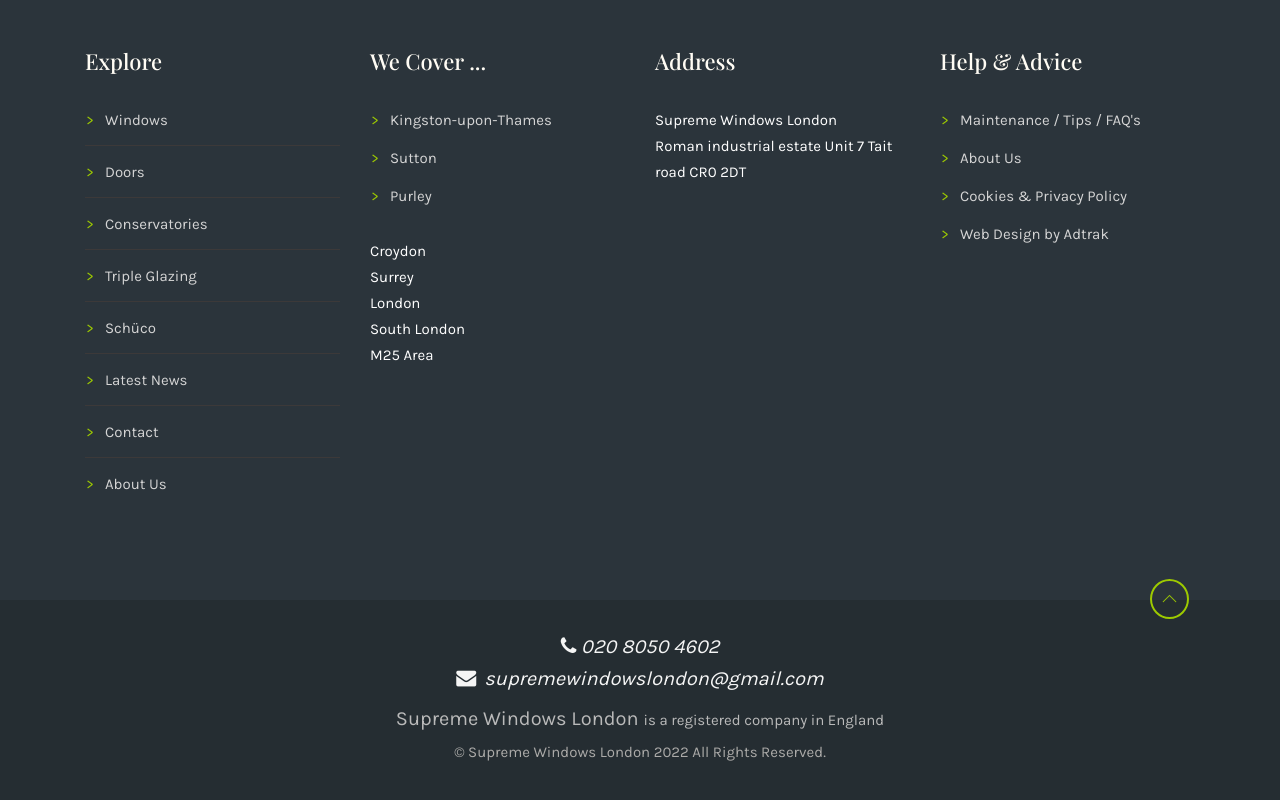
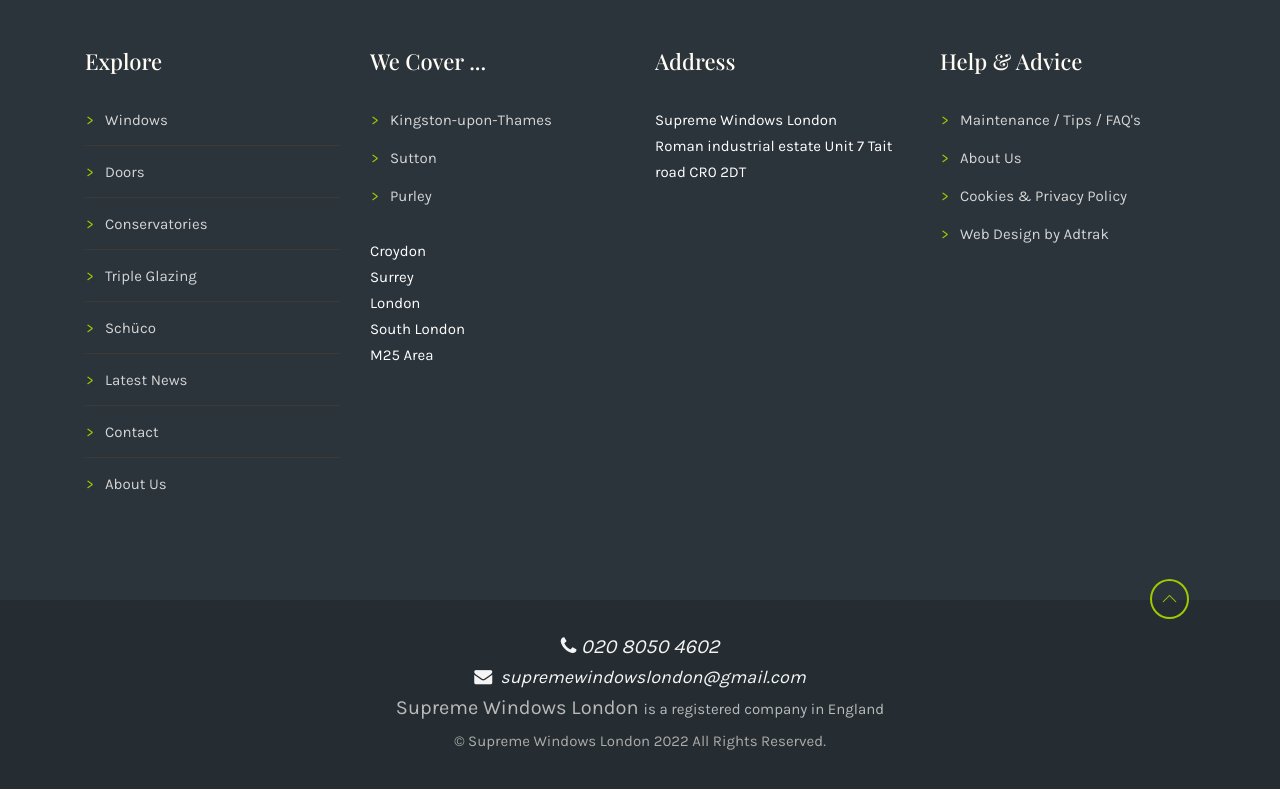
Before and after one commit to raohassandev/automatrix_website, a Next.js app: page / in a window 1280 px wide. Shown: the part 5677-6477 px from the top of the page. Built offline with nearby package versions, Linux system fonts and the light colour scheme; what google-maps-react would draw is missing.

Commit message:
footer layout fixed.

```diff
--- a/containers/Footer.js
+++ b/containers/Footer.js
@@ -179,18 +179,14 @@
         {/*  Start:Subfooter  */}
         <div className='subfooter'>
           <div className=' justify-content-center h5 row'>
-            <a href={`tel:${CONTACT.phone}`}>
-              <div className='col-sm-12 mr-2' style={{ color: 'whitesmoke' }}>
-                <i className='fa fa-phone'></i> <i>{CONTACT.phone}</i>
-              </div>
+            <a href={`tel:${CONTACT.phone}`} style={{ color: 'whitesmoke', fontSize: 20 }}>
+              <i className='fa fa-phone'></i> <i style={{}}>{CONTACT.phone}</i>
             </a>
           </div>
           <div className=' justify-content-center h4 row'>
-            <a href={`mailto:${CONTACT.email}`}>
-              <div className='col-sm-12 h5' style={{ color: 'whitesmoke' }}>
-                <i className='fa fa-envelope mr-2' />
-                <i>{CONTACT.email}</i>
-              </div>
+            <a href={`mailto:${CONTACT.email}`} style={{ color: 'whitesmoke', fontSize: 18 }}>
+              <i className='fa fa-envelope mr-2' />
+              <i>{CONTACT.email}</i>
             </a>
           </div>
           <div className='d-flex justify-content-center'>
```
